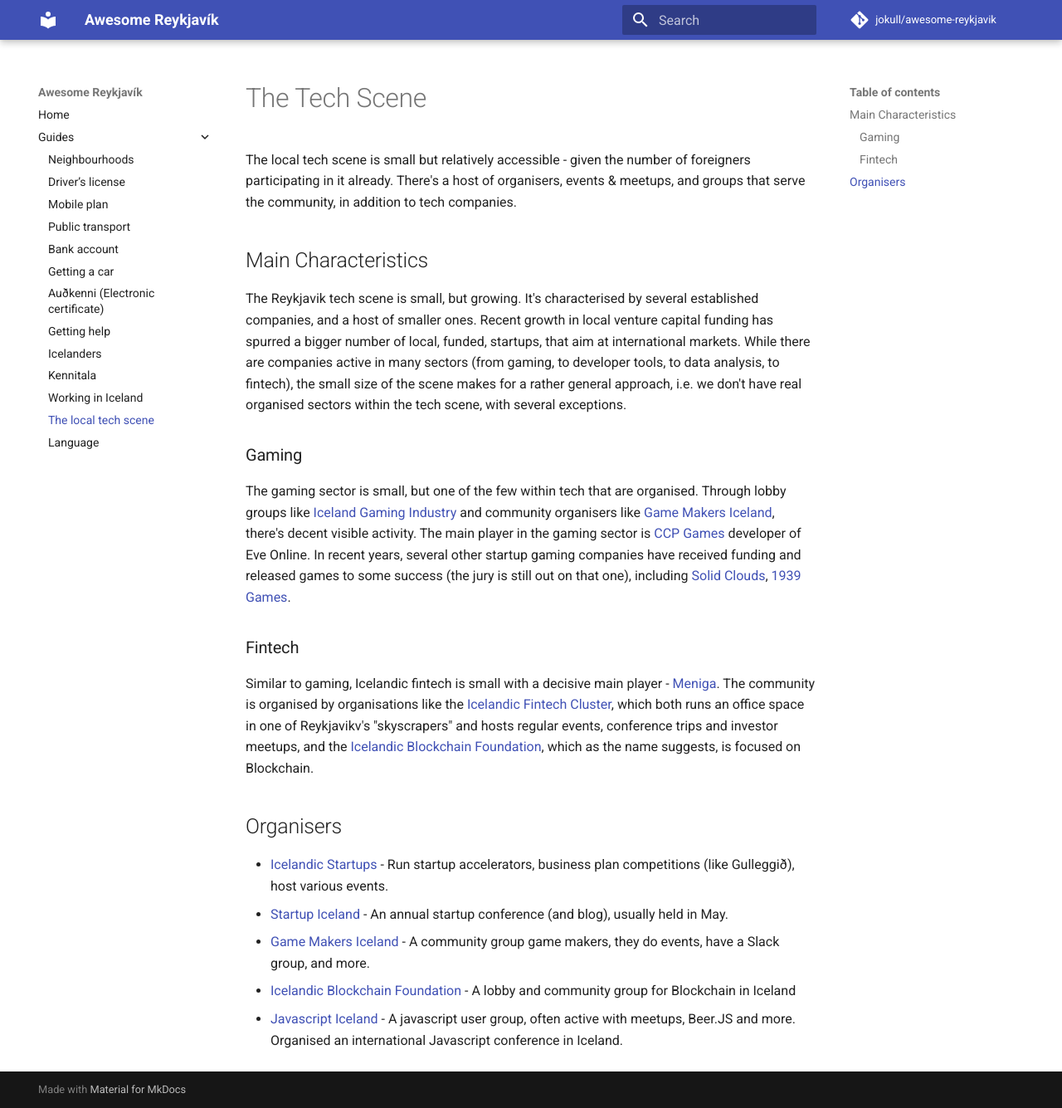
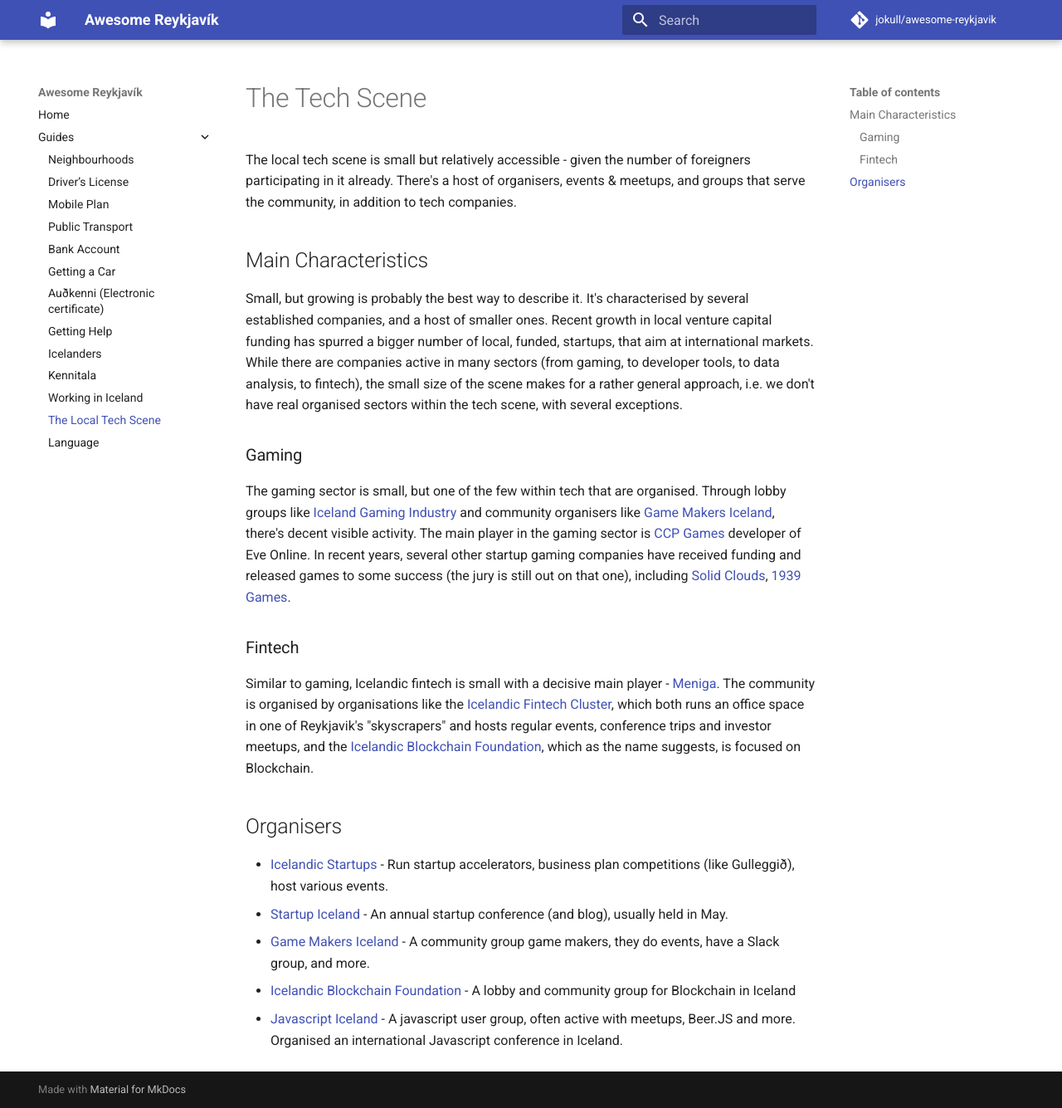
Before and after one commit to jokull/awesome-reykjavik, an MkDocs documentation site: the page built from docs/guides/tech-scene.md, in a window 1280 px wide and 1335 px high. Shown: the whole window at 83% size. Built offline with MkDocs 1.6.1 and Material for MkDocs 9.7.7, drawn with Linux system fonts in a browser that asks for light colours; comment, search, counter and statistics services are not loaded.

Commit message:
typos and other small fixes

```diff
--- a/docs/guides/tech-scene.md
+++ b/docs/guides/tech-scene.md
@@ -4,7 +4,7 @@
 
 ## Main Characteristics
 
-The Reykjavik tech scene is small, but growing. It's characterised by several established companies, and a host of smaller ones. Recent growth in local venture capital funding has spurred a bigger number of local, funded, startups, that aim at international markets. While there are companies active in many sectors (from gaming, to developer tools, to data analysis, to fintech), the small size of the scene makes for a rather general approach, i.e. we don't have real organised sectors within the tech scene, with several exceptions.
+Small, but growing is probably the best way to describe it. It's characterised by several established companies, and a host of smaller ones. Recent growth in local venture capital funding has spurred a bigger number of local, funded, startups, that aim at international markets. While there are companies active in many sectors (from gaming, to developer tools, to data analysis, to fintech), the small size of the scene makes for a rather general approach, i.e. we don't have real organised sectors within the tech scene, with several exceptions.
 
 ### Gaming
 
@@ -14,7 +14,7 @@
 
 ### Fintech
 
-Similar to gaming, Icelandic fintech is small with a decisive main player - [Meniga](https://meniga.com). The community is organised by organisations like the [Icelandic Fintech Cluster](https://en.fjartaekniklasinn.is), which both runs an office space in one of Reykjavikv's "skyscrapers" and hosts regular events, conference trips and investor meetups, and the [Icelandic Blockchain Foundation](https://www.ibf.is), which as the name suggests, is focused on Blockchain.
+Similar to gaming, Icelandic fintech is small with a decisive main player - [Meniga](https://meniga.com). The community is organised by organisations like the [Icelandic Fintech Cluster](https://en.fjartaekniklasinn.is), which both runs an office space in one of Reykjavik's "skyscrapers" and hosts regular events, conference trips and investor meetups, and the [Icelandic Blockchain Foundation](https://www.ibf.is), which as the name suggests, is focused on Blockchain.
 
 ## Organisers
 
--- a/mkdocs.yml
+++ b/mkdocs.yml
@@ -15,15 +15,15 @@
     - Home: 'index.md'
     - 'Guides':
         - 'Neighbourhoods': 'guides/neighbourhoods.md'
-        - 'Driver’s license': 'guides/drivers-license.md'
-        - 'Mobile plan': 'guides/mobile-phones.md'
-        - 'Public transport': 'guides/public-transport.md'
-        - 'Bank account': 'guides/bank-account.md'
-        - 'Getting a car': 'guides/getting-a-car.md'
+        - 'Driver’s License': 'guides/drivers-license.md'
+        - 'Mobile Plan': 'guides/mobile-phones.md'
+        - 'Public Transport': 'guides/public-transport.md'
+        - 'Bank Account': 'guides/bank-account.md'
+        - 'Getting a Car': 'guides/getting-a-car.md'
         - 'Auðkenni (Electronic certificate)': 'guides/audkenni.md'
-        - 'Getting help': 'guides/getting-help.md'
+        - 'Getting Help': 'guides/getting-help.md'
         - 'Icelanders': 'guides/icelanders.md'
         - 'Kennitala': 'guides/kennitala.md'
         - 'Working in Iceland': 'guides/working-in-iceland.md'
-        - 'The local tech scene': 'guides/tech-scene.md'
+        - 'The Local Tech Scene': 'guides/tech-scene.md'
         - 'Language': 'guides/language.md'
```
